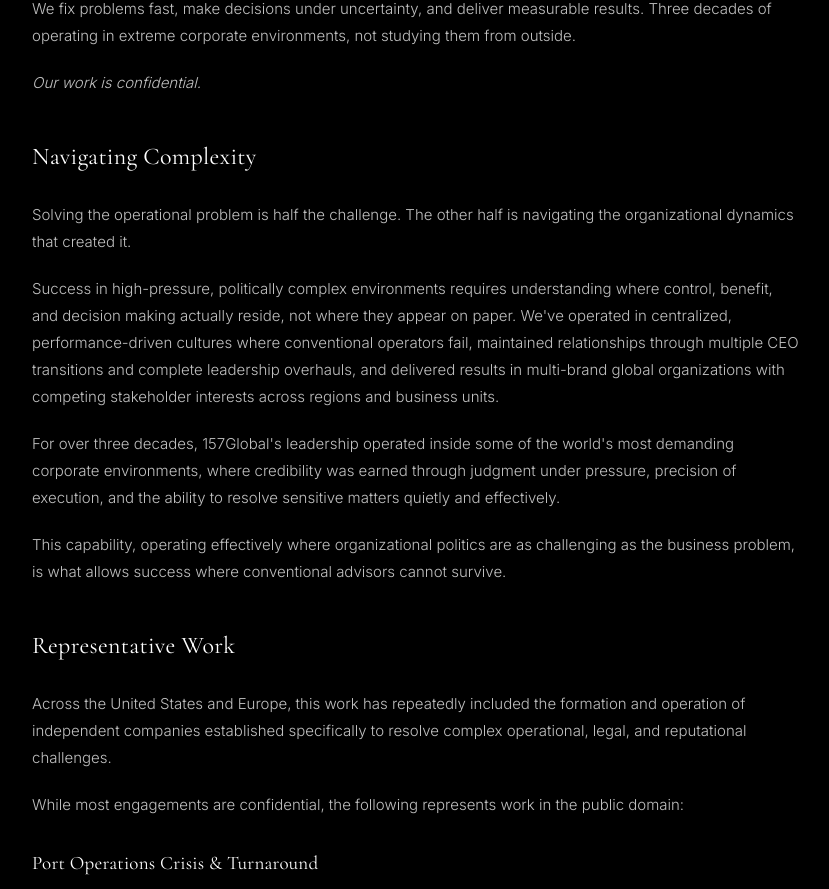
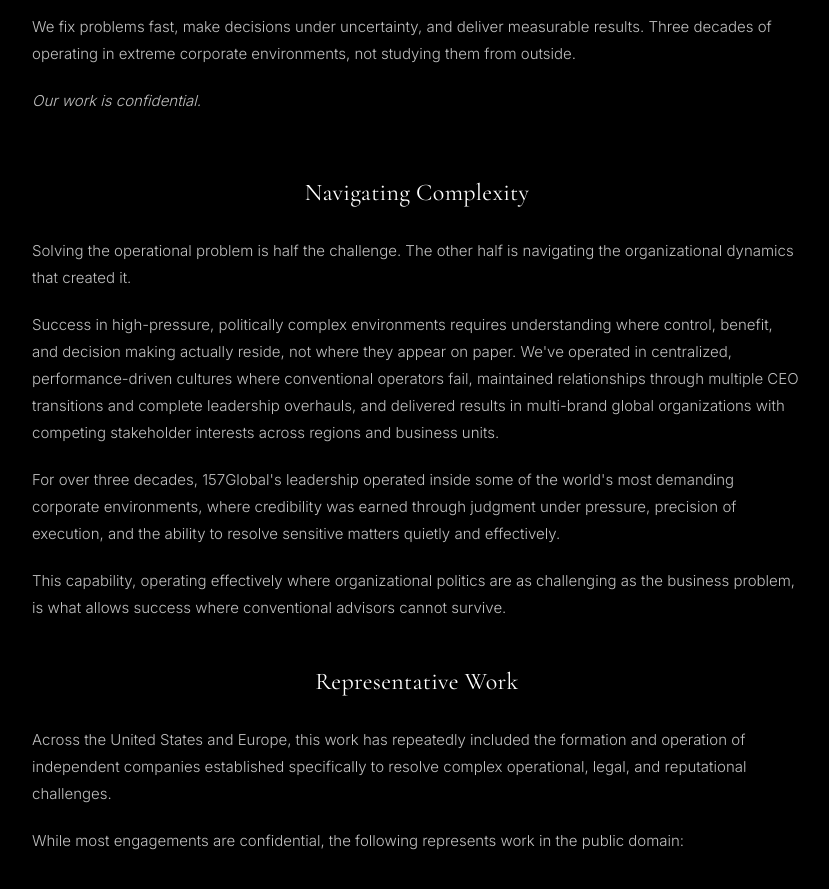
Before and after one commit to SGII21/157Global-site, a website: page index.html in a window 1280 px wide. Shown: the part 1416-2305 px from the top of the page, without its empty margins (223-1052 px from the left). Drawn offline with nearby package versions, Linux system fonts and the light colour scheme.

Commit message:
Update index.html

```diff
--- a/index.html
+++ b/index.html
@@ -16,9 +16,11 @@
         h1 { font-family: 'Cormorant Garamond', serif; font-size: 32px; font-weight: 300; color: #FFFFFF; margin-bottom: 40px; text-align: center; letter-spacing: 0.5px; }
         .hero-text { font-size: 17px; line-height: 1.7; color: #D0D0D0; margin-bottom: 80px; text-align: center; max-width: 700px; margin-left: auto; margin-right: auto; }
         .section { margin-bottom: 42px; padding-bottom: 0px; }
+        .section:nth-of-type(4) { margin-top: 60px; }
+        .section:nth-of-type(5) { margin-top: 60px; }
         .section:last-of-type { margin-bottom: 0; }
-        h2 { font-family: 'Cormorant Garamond', serif; font-size: 24px; font-weight: 400; color: #FFFFFF; margin-bottom: 25px; letter-spacing: 0.3px; }
-        h3 { font-family: 'Cormorant Garamond', serif; font-size: 19px; font-weight: 400; color: #FFFFFF; margin-bottom: 20px; margin-top: 30px; letter-spacing: 0.2px; }
+        h2 { font-family: 'Cormorant Garamond', serif; font-size: 24px; font-weight: 400; color: #FFFFFF; margin-bottom: 25px; letter-spacing: 0.3px; text-align: center; }
+        h3 { font-family: 'Cormorant Garamond', serif; font-size: 19px; font-weight: 400; color: #FFFFFF; margin-bottom: 20px; margin-top: 30px; letter-spacing: 0.2px; text-align: center; }
         p { font-size: 15px; line-height: 1.8; color: #C0C0C0; margin-bottom: 20px; }
         .capability-list { list-style: none; padding: 0; margin: 25px 0 0 0; }
         .capability-list li { padding: 6px 0 6px 18px; border-left: 2px solid #333333; margin-bottom: 10px; font-size: 15px; color: #C0C0C0; }
```
